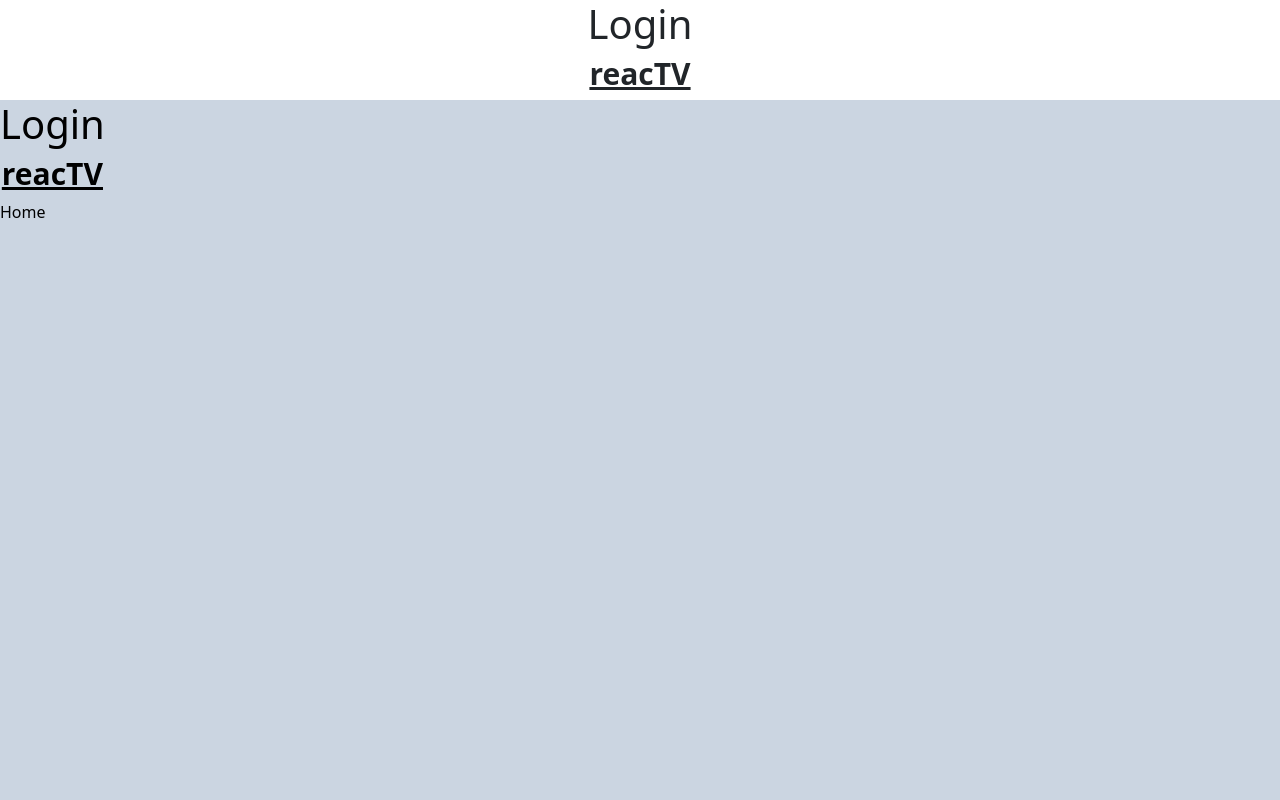
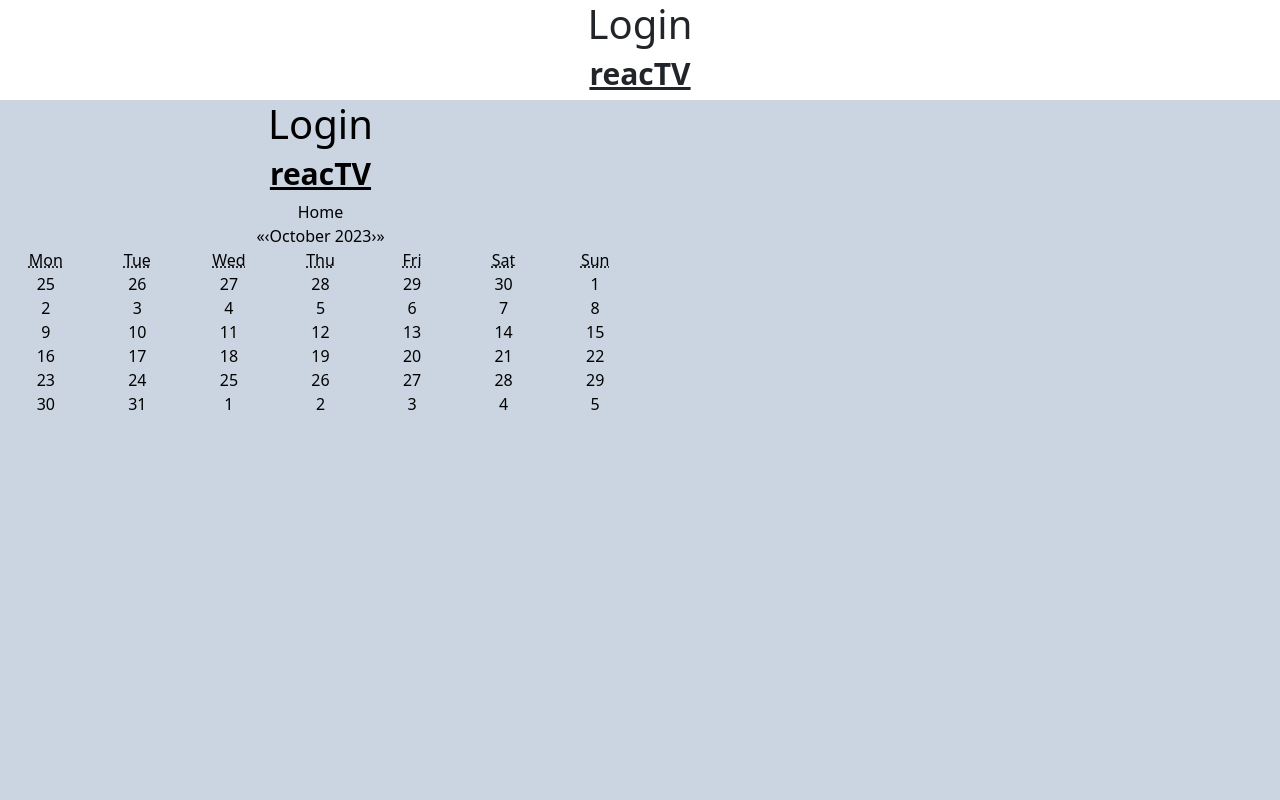
Before and after one commit to Antonela89/reactv3-gitflow, a React (Create React App) app: page /login in a window 1280 px wide. Shown: the top 800 px of the page. Built offline with nearby package versions, Linux system fonts and the light colour scheme.

Commit message:
Calendar

```diff
--- a/src/App.js
+++ b/src/App.js
@@ -16,8 +16,6 @@
         <Login/>
       </BrowserRouter>
 
-
-
     </div>
   );
 }
--- /dev/null
+++ b/src/componentes/Calendar.jsx
@@ -0,0 +1,16 @@
+import { useState } from 'react';
+import Calendar from 'react-calendar';
+
+type ValuePiece = Date | null;
+
+type Value = ValuePiece | [ValuePiece, ValuePiece];
+
+function MyApp() {
+  const [value, onChange] = useState<Value>(new Date());
+
+  return (
+    <div>
+      <Calendar onChange={onChange} value={value} />
+    </div>
+  );
+}
--- a/src/componentes/Home.js
+++ b/src/componentes/Home.js
@@ -1,6 +1,11 @@
+import Calendar from 'react-calendar';
+
 export function Home() {
 
     return (
-        <div>Home</div>
+        <div>Home
+            <Calendar/>
+        </div>
+
         )
 }
--- a/src/index.js
+++ b/src/index.js
@@ -4,6 +4,7 @@
 import App from './App';
 import reportWebVitals from './reportWebVitals';
 import 'bootstrap/dist/css/bootstrap.min.css';
+
 
 const root = ReactDOM.createRoot(document.getElementById('root'));
 root.render(
```
